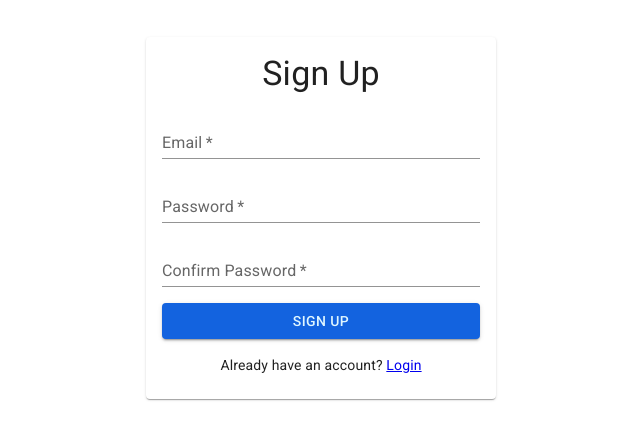
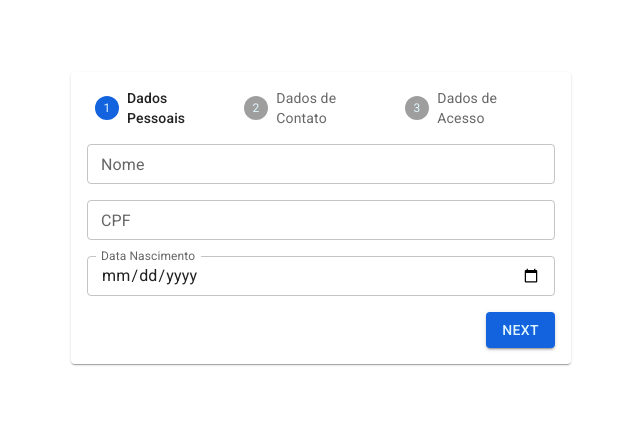
Before and after one commit to erikyryan/event-registration-system, a React (Vite) app in the folder frontend/: page /signup in a window 1280 px wide. Shown: the part 182-622 px from the top of the page, without its empty margins (319-959 px from the left). Built offline with nearby package versions, Linux system fonts and the light colour scheme.

Commit message:
changed signup page to have multi step form

```diff
--- a/frontend/package.json
+++ b/frontend/package.json
@@ -15,9 +15,9 @@
     "@emotion/styled": "^11.8.1",
     "@mui/icons-material": "^5.8.0",
     "@mui/material": "^5.8.1",
+    "axios": "^0.27.2",
     "react": "^18.0.0",
     "react-dom": "^18.0.0",
-    "react-hook-form": "^7.31.3",
     "react-router-dom": "^6.3.0",
     "react-seat-picker": "^1.5.3",
     "react-tooltip": "^4.2.21"
--- /dev/null
+++ b/frontend/src/components/SignUpForm/AccessForm.tsx
@@ -0,0 +1,38 @@
+import React from "react";
+import { Stack, TextField } from "@mui/material";
+import FormProps from "./formTypes";
+
+const AccessForm = ({ data, handleChange }: FormProps) => {
+  return (
+    <Stack spacing={2}>
+      <TextField
+        name="login"
+        label="Login"
+        fullWidth
+        size="small"
+        value={data.login}
+        onChange={handleChange}
+      />
+      <TextField
+        name="senha"
+        label="Senha"
+        fullWidth
+        size="small"
+        type="password"
+        value={data.senha}
+        onChange={handleChange}
+      />
+      <TextField
+        name="confirm"
+        label="Confirm"
+        fullWidth
+        size="small"
+        type="password"
+        value={data.confirm}
+        onChange={handleChange}
+      />
+    </Stack>
+  );
+};
+
+export default AccessForm;
--- /dev/null
+++ b/frontend/src/components/SignUpForm/ContactForm.tsx
@@ -0,0 +1,28 @@
+import React from "react";
+import { Stack, TextField } from "@mui/material";
+import FormProps from "./formTypes";
+
+const ContactForm = ({ data, handleChange }: FormProps) => {
+  return (
+    <Stack spacing={2}>
+      <TextField
+        name="email"
+        label="Email"
+        fullWidth
+        size="small"
+        value={data.email}
+        onChange={handleChange}
+      />
+      <TextField
+        name="telefone"
+        label="Telefone"
+        fullWidth
+        size="small"
+        value={data.telefone}
+        onChange={handleChange}
+      />
+    </Stack>
+  );
+};
+
+export default ContactForm;
--- /dev/null
+++ b/frontend/src/components/SignUpForm/PersonalForm.tsx
@@ -0,0 +1,38 @@
+import React from "react";
+import { Stack, TextField } from "@mui/material";
+import FormProps from "./formTypes";
+
+const PersonalForm = ({ data, handleChange }: FormProps) => {
+  return (
+    <Stack spacing={2}>
+      <TextField
+        name="nome"
+        label="Nome"
+        fullWidth
+        size="small"
+        value={data.nome}
+        onChange={handleChange}
+      />
+      <TextField
+        name="cpf"
+        label="CPF"
+        fullWidth
+        size="small"
+        value={data.cpf}
+        onChange={handleChange}
+      />
+      <TextField
+        name="datanascimento"
+        label="Data Nascimento"
+        type="date"
+        fullWidth
+        size="small"
+        InputLabelProps={{ shrink: true }}
+        value={data.datanascimento}
+        onChange={handleChange}
+      />
+    </Stack>
+  );
+};
+
+export default PersonalForm;
--- /dev/null
+++ b/frontend/src/components/SignUpForm/formTypes.ts
@@ -0,0 +1,17 @@
+import React from "react";
+
+export default interface FormProps {
+  data: FormData;
+  handleChange: (e: React.ChangeEvent<HTMLInputElement>) => void;
+}
+
+export interface FormData {
+  nome?: string;
+  cpf?: string;
+  datanascimento?: string;
+  email?: string;
+  telefone?: string;
+  login?: string;
+  senha?: string;
+  confirm?: string;
+}
--- /dev/null
+++ b/frontend/src/components/SignUpForm/index.tsx
@@ -0,0 +1,77 @@
+import React, { useState } from "react";
+import { Box, Button, Step, StepLabel, Stepper } from "@mui/material";
+import PersonalForm from "./PersonalForm";
+import ContactForm from "./ContactForm";
+import AccessForm from "./AccessForm";
+import { FormData } from "./formTypes";
+
+const steps = ["Dados Pessoais", "Dados de Contato", "Dados de Acesso"];
+
+interface Props {
+  handleSubmit: (data: FormData) => void;
+}
+
+const SignUpForm = ({ handleSubmit }: Props) => {
+  const [data, setData] = useState({
+    nome: "",
+    cpf: "",
+    datanascimento: "",
+    email: "",
+    telefone: "",
+    login: "",
+    senha: "",
+    confirm: ""
+  });
+  const [step, setStep] = useState(0);
+
+  const handleChange = (e: React.ChangeEvent<HTMLInputElement>) => {
+    setData((prev) => ({
+      ...prev,
+      [e.target.name]: e.target.value
+    }));
+  };
+
+  const forms = [
+    <PersonalForm data={data} handleChange={handleChange} />,
+    <ContactForm data={data} handleChange={handleChange} />,
+    <AccessForm data={data} handleChange={handleChange} />
+  ];
+
+  return (
+    <form>
+      <Stepper activeStep={step} sx={{ mb: 2 }}>
+        {steps.map((label) => {
+          return (
+            <Step key={label}>
+              <StepLabel>{label}</StepLabel>
+            </Step>
+          );
+        })}
+      </Stepper>
+      {forms[step]}
+      <Box sx={{ display: "flex", flexDirection: "row", pt: 2 }}>
+        {step > 0 && (
+          <Button
+            color="inherit"
+            disabled={step === 0}
+            onClick={() => setStep((prev) => prev - 1)}
+            sx={{ mr: 1 }}>
+            Back
+          </Button>
+        )}
+        <Box sx={{ flex: "1 1 auto" }} />
+        {step === steps.length - 1 ? (
+          <Button variant="contained" onClick={() => handleSubmit(data)}>
+            Submit
+          </Button>
+        ) : (
+          <Button onClick={() => setStep((prev) => prev + 1)} variant="contained">
+            Next
+          </Button>
+        )}
+      </Box>
+    </form>
+  );
+};
+
+export default SignUpForm;
--- a/frontend/src/pages/SignUp.tsx
+++ b/frontend/src/pages/SignUp.tsx
@@ -1,38 +1,22 @@
-import React from "react";
-import {
-  Card,
-  CardContent,
-  Typography,
-  Container,
-  TextField,
-  Box,
-  Stack,
-  Button
-} from "@mui/material";
+import React, { useState } from "react";
+import { Card, CardContent, Typography, Container, Stack, Button } from "@mui/material";
 import { Link } from "react-router-dom";
 
+import api from "../services/api";
+import SignUpForm from "../components/SignUpForm";
+import { FormData } from "../components/SignUpForm/formTypes";
+
 const SignUp = () => {
+  const handleSubmit = async (data: FormData) => {
+    console.log(data);
+    //const res = await api.post("/users", {});
+  };
+
   return (
     <Container
       sx={{ display: "flex", justifyContent: "center", alignItems: "center", minHeight: "100vh" }}>
-      <Card sx={{ width: 350 }}>
-        <CardContent>
-          <Typography variant="h4" align="center">
-            Sign Up
-          </Typography>
-          <Stack sx={{ marginTop: 2 }} spacing={2}>
-            <TextField label="Email" variant="standard" required />
-            <TextField label="Password" type="password" variant="standard" required />
-            <TextField label="Confirm Password" type="password" variant="standard" required />
-            <Button variant="contained">Sign Up</Button>
-            <Typography variant="body2" align="center">
-              Already have an account?{" "}
-              <Typography component={Link} to="/login" variant="body2">
-                Login
-              </Typography>
-            </Typography>
-          </Stack>
-        </CardContent>
+      <Card sx={{ width: 500, padding: 2 }}>
+        <SignUpForm handleSubmit={handleSubmit} />
       </Card>
     </Container>
   );
--- /dev/null
+++ b/frontend/src/services/api.ts
@@ -0,0 +1,7 @@
+import axios from "axios";
+
+const api = axios.create({
+  baseURL: "http://localhost:8080"
+});
+
+export default api;
```
Also changed, not shown: 2 other files (tests, documents, lock files or other folders).
